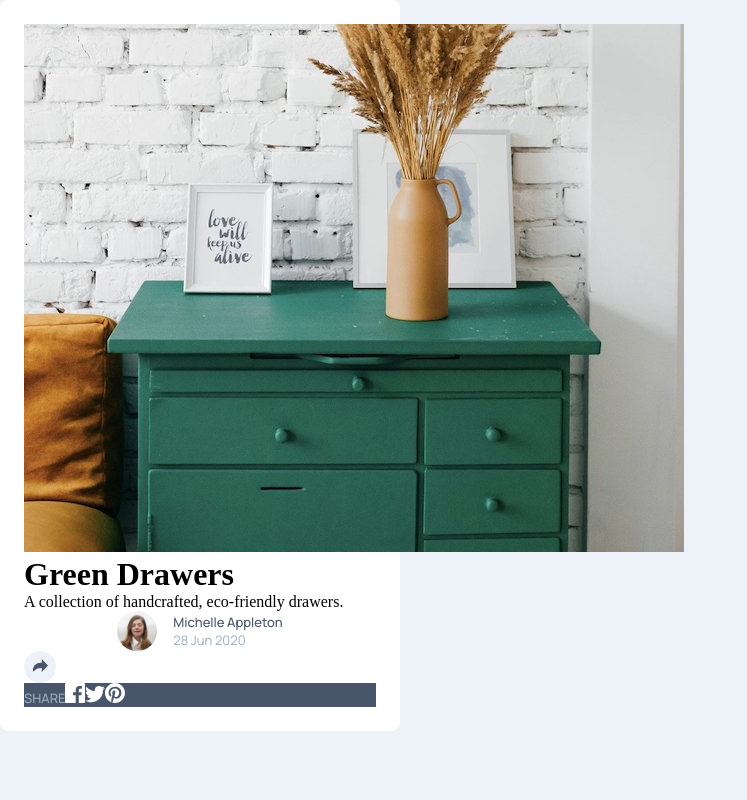
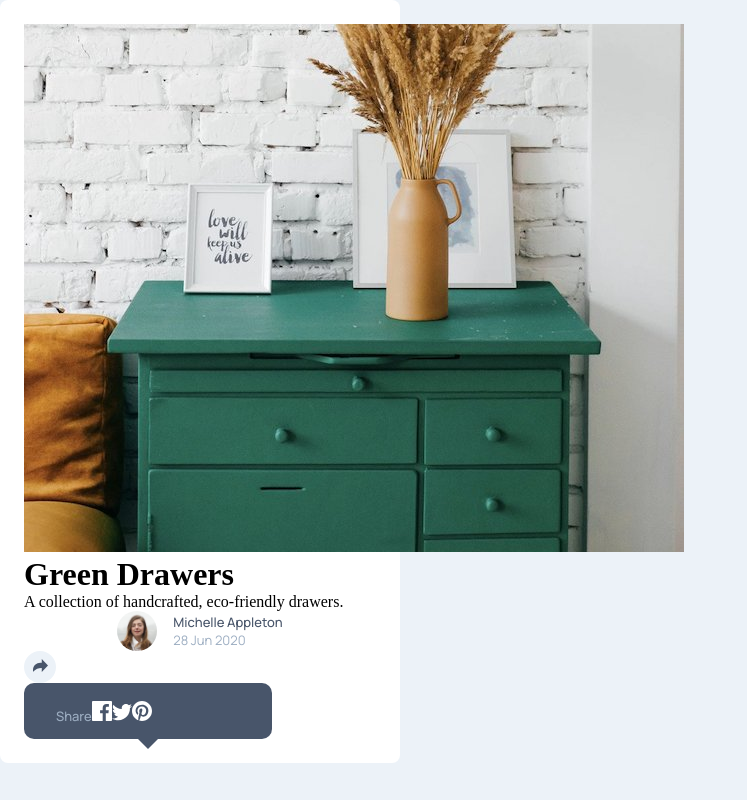
Before and after one commit to KiroLakestrike/article-preview-component, a React (Vite) app: page / in a window 1280 px wide. Both pictures are taken after a click on the button 40 px from the left and 667 px from the top of the page. Shown: the whole page, without its empty margins (0-747 px from the left). Built offline with nearby package versions, Linux system fonts and the light colour scheme.

Commit message:
feat: Added Context to show and hide the social Toast!

```diff
--- a/src/App.tsx
+++ b/src/App.tsx
@@ -2,13 +2,13 @@ import './css/style.css'
 import ShareButton from "./components/ShareButton.tsx";
 import ProfileAndDate from "./components/ProfileAndDate.tsx";
 import ShareToast from "./components/ShareToast.tsx";
-
+import {ToastProvider} from "./components/context/ToastContext.tsx";
 
 function App() {
 
-
   return (
     <>
+      <ToastProvider>
       <div className="card-container">
         <img src="/images/drawers.jpg" alt="Green Drawers" />
         <div className="card-content">
@@ -22,7 +22,7 @@ function App() {
           <ShareToast></ShareToast>
         </div>
       </div>
-
+      </ToastProvider>
     </>
   )
 }
--- a/src/components/ShareButton.tsx
+++ b/src/components/ShareButton.tsx
@@ -1,10 +1,20 @@
 import './ShareButton.css';
+import { useToastVisible } from "./context/ToastContext";
+
 
 export default function ShareButton() {
+    const { isToastVisible, showToast, hideToast } = useToastVisible();
 
+    const handleClick = () => {
+        if (isToastVisible) {
+            hideToast(); // Wenn sichtbar → verstecken
+        } else {
+            showToast(); // Wenn versteckt → zeigen
+        }
+    };
 
     return (
-        <button className="share-button">
+        <button className="share-button" onClick={handleClick}>
             <svg width="15" height="13" viewBox="0 0 15 13" xmlns="http://www.w3.org/2000/svg">
                 <path
                     d="M15 6.48112L8.76629 0V3.86675H7.44095C3.33138 3.86675 0 7.02539 0 10.9219V12.971L0.588684 12.3594C2.59014 10.2802 5.4221 9.09549 8.39115 9.09549H8.76629V12.9622L15 6.48112Z"
--- a/src/components/ShareToast.css
+++ b/src/components/ShareToast.css
@@ -1,18 +1,47 @@
-.share-toast-container{
+.share-toast-container {
     width: 100%;
-    max-height: 7.75rem;
     background-color: var(--color-grey-900);
+    padding: 18px 32px;
+    position: relative;
+    opacity: 0;
+    visibility: hidden;
+    transform: translateY(-10px);
+    transition: all 0.3s ease;
+    justify-content: flex-start;
+    align-items: center;
+    gap: 1rem;
 }
 
-.share-toast-container > span{
-    text-transform: uppercase;
+.share-toast-container.visible {
+    opacity: 1 !important;
+    visibility: visible !important;
+    transform: translateY(0);
 }
 
+.share-toast-container.hidden {
+    opacity: 0 !important;
+    visibility: hidden !important;
+    transform: translateY(-10px);
+}
 
-.triangle {
-    width: 0; height: 0;
-    border-style: solid;
-    border-width: 116px 100px 0 100px;
-    border-color: #3498db transparent transparent transparent;
-    transform: rotate(0deg);
+@media (min-width: 375px) {
+    .share-toast-container {
+        width: 15.5rem;
+        height: 3.5rem;
+        border-radius: 0.625rem;
+    }
+
+    .share-toast-container::after{
+        content: "";
+        position: absolute;
+        top: 100%;
+        left: 50%;
+        transform: translateX(-50%);
+        width: 0;
+        height: 0;
+        border-left: 10px solid transparent;
+        border-right: 10px solid transparent;
+        border-top: 10px solid var(--color-grey-900);
+    }
+
 }
--- a/src/components/ShareToast.tsx
+++ b/src/components/ShareToast.tsx
@@ -1,9 +1,14 @@
-import './ShareToast.css'
+import { useToastVisible } from './context/ToastContext';
+import './ShareToast.css';
 
-export default function ShareToast () {
-    return(
-        <div className={"share-toast-container"}>
-            <span className={"manrope-Medium text-size-13 text-height-140 letter-spacing-25 text-color-grey-400"}>Share</span>
+export default function ShareToast() {
+    const { isToastVisible } = useToastVisible(); // State aus Context lesen
+
+    return (
+        <div className={`share-toast-container ${isToastVisible ? 'visible' : 'hidden'}`}>
+      <span className="manrope-Medium text-size-13 text-height-140 letter-spacing-25 text-color-grey-400">
+        Share
+      </span>
             <svg width="20" height="20" viewBox="0 0 20 20" fill="none" xmlns="http://www.w3.org/2000/svg">
                 <path id="Path" d="M18.8958 0H1.10417C0.494167 0 0 0.494167 0 1.10417V18.8967C0 19.5058 0.494167 20 1.10417 20H10.6833V12.255H8.07667V9.23667H10.6833V7.01083C10.6833 4.4275 12.2608 3.02083 14.5658 3.02083C15.67 3.02083 16.6183 3.10333 16.895 3.14V5.84L15.2967 5.84083C14.0433 5.84083 13.8008 6.43667 13.8008 7.31V9.2375H16.79L16.4008 12.2558H13.8008V20H18.8975C19.5058 20 20 19.5058 20 18.8958V1.10417C20 0.494167 19.5058 0 18.8958 0Z" fill="white"/>
             </svg>
@@ -14,5 +19,5 @@ export default function ShareToast () {
                 <path id="Path" d="M10 0C4.4775 0 0 4.47667 0 10C0 14.2367 2.63583 17.855 6.35583 19.3117C6.26833 18.5208 6.18917 17.3075 6.39083 16.4442C6.5725 15.6633 7.56333 11.4733 7.56333 11.4733C7.56333 11.4733 7.26417 10.8742 7.26417 9.98833C7.26417 8.59833 8.07 7.56 9.07333 7.56C9.92583 7.56 10.3383 8.20083 10.3383 8.96833C10.3383 9.82583 9.7925 11.1083 9.51 12.2975C9.27417 13.2925 10.0092 14.105 10.9908 14.105C12.7683 14.105 14.1342 12.2308 14.1342 9.52583C14.1342 7.13167 12.4142 5.4575 9.9575 5.4575C7.1125 5.4575 5.4425 7.59167 5.4425 9.79667C5.4425 10.6558 5.77333 11.5783 6.18667 12.0783C6.26833 12.1775 6.28 12.265 6.25583 12.3658L5.97833 13.4992C5.93417 13.6825 5.83333 13.7217 5.64333 13.6333C4.39417 13.0517 3.61333 11.2258 3.61333 9.75917C3.61333 6.605 5.905 3.7075 10.2208 3.7075C13.69 3.7075 16.3858 6.18 16.3858 9.48333C16.3858 12.93 14.2133 15.7033 11.1967 15.7033C10.1833 15.7033 9.23083 15.1775 8.905 14.555L8.28167 16.9325C8.05583 17.8017 7.44667 18.8908 7.03833 19.5542C7.975 19.8433 8.96917 20 10 20C15.5225 20 20 15.5225 20 10C20 4.47667 15.5225 0 10 0Z" fill="white"/>
             </svg>
         </div>
-    )
+    );
 }
--- /dev/null
+++ b/src/components/context/ToastContext.tsx
@@ -0,0 +1,31 @@
+import React, { createContext, useContext,useState, type ReactNode } from 'react';
+
+interface ToastContextType {
+    isToastVisible: boolean;
+    showToast: () => void;
+    hideToast: () => void;
+}
+
+const ToastContext = createContext<ToastContextType | undefined>(undefined);
+
+export const ToastProvider: React.FC<{children: ReactNode}> = ({children}) => {
+    const [isToastVisible, setIsToastVisible] = useState(false);
+
+    const showToast = () => setIsToastVisible(true);
+    const hideToast = () => setIsToastVisible(false);
+
+    return (
+        <ToastContext.Provider value={{ isToastVisible, showToast, hideToast }}>
+            {children}
+        </ToastContext.Provider>
+    );
+}
+
+// eslint-disable-next-line react-refresh/only-export-components
+export const useToastVisible = (): ToastContextType => {
+    const context = useContext(ToastContext);
+    if (!context) {
+        throw new Error('useToastVisible must be used within a ToastProvider');
+    }
+    return context;
+};
```
